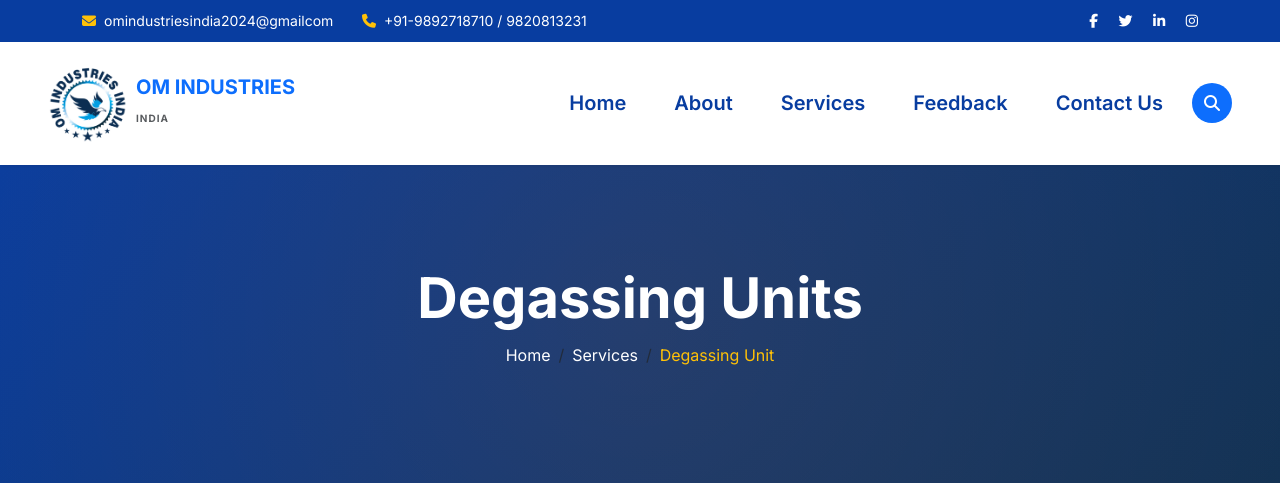
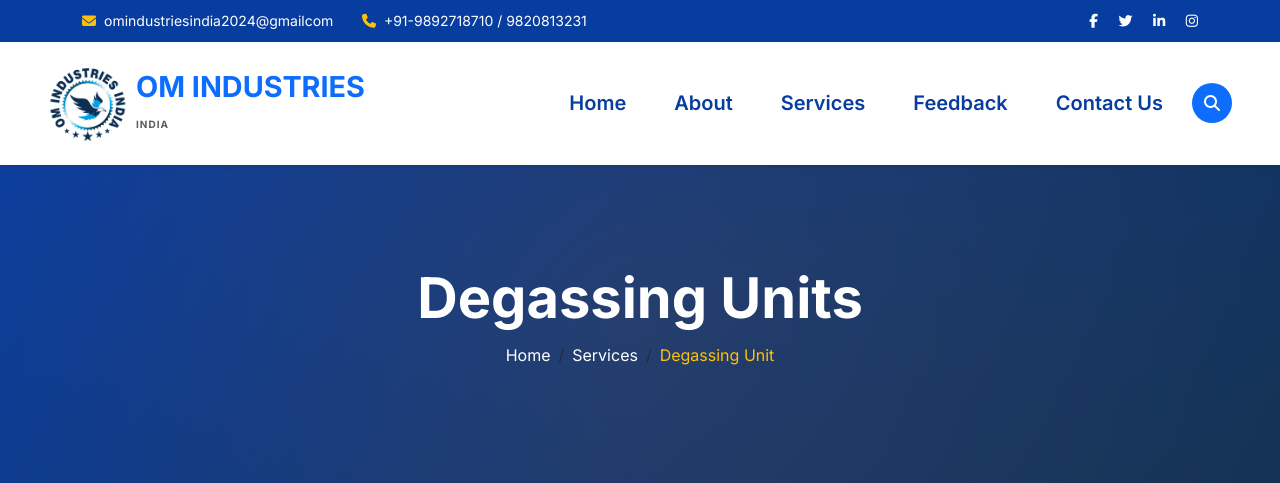
Before and after one commit to yadav-v/OmIndustriesIndia, a Flask app: page /degassing in a window 1280 px wide. Shown: the top 483 px of the page. Run offline with Flask 3, Linux system fonts and the light colour scheme; some libraries are stand-ins or nearby versions.

Commit message:
Update style.css

```diff
--- a/static/css/style.css
+++ b/static/css/style.css
@@ -16,7 +16,9 @@
   padding: 0;
   box-sizing: border-box;
 }
-
+.brand-text h5 {
+  font-size: 1.8rem;
+}
 body {
   background-color: var(--white);
   font-family: 'Inter', sans-serif;
```
